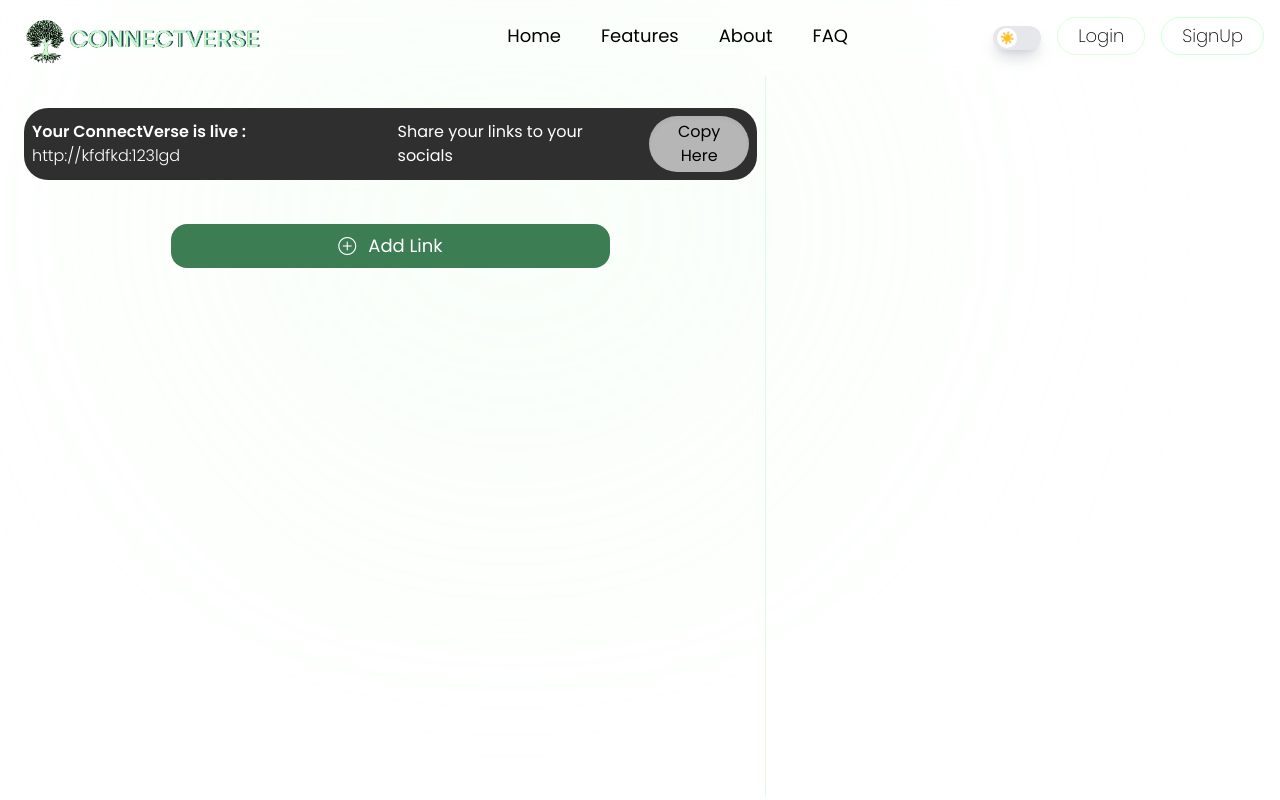
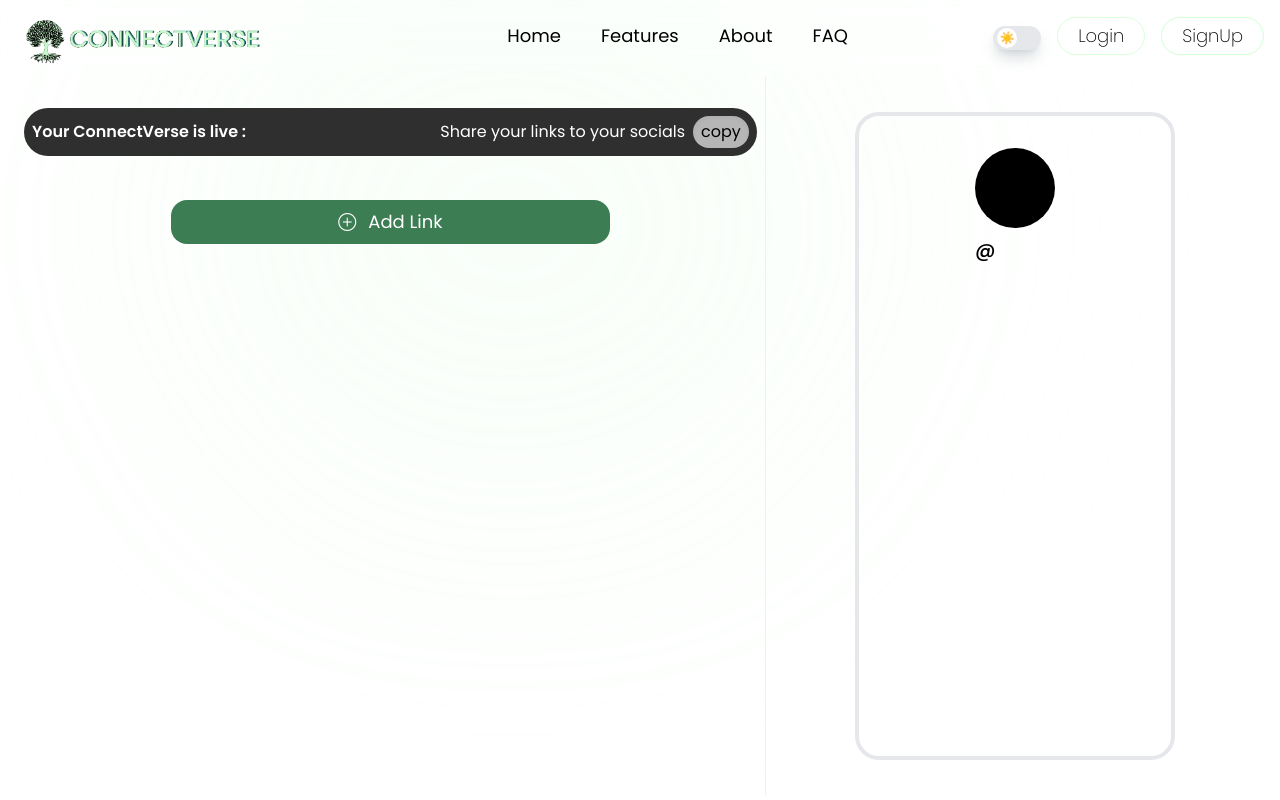
Before and after one commit to Sairam-04/Linktre, a React (Vite) app in the folder linktree-frontend/: page /all-links in a window 1280 px wide. Built offline with nearby package versions, Linux system fonts and the light colour scheme.

Commit message:
Add: MobileView UI and UsersPage

```diff
--- a/linktree-frontend/src/App.jsx
+++ b/linktree-frontend/src/App.jsx
@@ -13,6 +13,7 @@
 import { getUser } from "./utils/localStorage";
 import { useDispatch, useSelector } from "react-redux";
 import { fetchUser } from "./features/user/slice";
+import UserTreePage from "./components/treepage/UserTreePage";
 
 function App() {
   const [isLoggedIn, setIsLoggedIn] = useState(false); // Adjust default value
@@ -56,6 +57,7 @@
           <Route path="/register/signup" element={<RegisterPage />}></Route>
           <Route path="/register/login" element={<LoginPage />}></Route>
         </Route>
+        <Route path="/socials/:username" element={<UserTreePage />}></Route>
 
         <Route path="/landing" element={<Landing />}></Route>
       </Routes>
--- a/linktree-frontend/src/components/landing/LinksPage.jsx
+++ b/linktree-frontend/src/components/landing/LinksPage.jsx
@@ -2,26 +2,65 @@
 import { getUser } from "../../utils/localStorage";
 import AllLinksComponent from "./AllLinksComponent";
 import CreateLink from "./CreateLink";
+import MobileView from "./MobileView";
+import { useSelector } from "react-redux";
+import { Link } from "react-router-dom";
 
 const LinksPage = () => {
   const [addLinkClick, setAddLinkClick] = useState(false);
-  const onCreateLinkClick = () =>{
+  const [copySuccess, setCopySuccess] = useState(false);
+  const [copyUrl, setCopyUrl] = useState("");
+  const userData = useSelector((state) => state.users.fetchUserData.data);
+  const userStatus = useSelector((state) => state.users.fetchUserData.status);
+  const onCreateLinkClick = () => {
     setAddLinkClick(!addLinkClick);
+  };
+  useEffect(() => {
+    if (userData && userData?.username) {
+      setCopyUrl(
+        `${window.location.protocol}//${window.location.hostname}:${window.location.port}/socials/${userData?.username}`   );
     }
+  }, [userData]);
+  const copyText = async () => {
+    try {
+      await navigator.clipboard.writeText(copyUrl);
+      setCopySuccess(true);
+      setTimeout(() => {
+        setCopySuccess(false);
+      }, 2000);
+    } catch (err) {
+      setCopySuccess(false);
+    }
+  };
+
   return (
     <>
-      <div className={`w-full relative h-[91vh] flex px-4 py-1 ${addLinkClick ? "blur-sm" : ""}`}>
-      <div className="w-3/5 h-full overflow-y-auto py-3 px-2 flex flex-col items-center pt-8 gap-8">
+      <div
+        className={`sm:w-full relative h-[91vh] flex px-4 py-1 ${
+          addLinkClick ? "blur-sm" : ""
+        }`}
+      >
+        <div className="sm:w-3/5 w-full h-full overflow-y-auto py-3 px-2 flex flex-col items-center pt-8 gap-8">
           <div className="w-full bg-[#2e2f2e] text-white flex justify-between items-center text-md p-2 mb-3 rounded-3xl">
             <span className="font-semibold">
               Your ConnectVerse is live :
-            <span className="font-light"> http://kfdfkd:123lgd</span>
+              <a
+                href={copyUrl ? copyUrl : ""}
+                target="_blank"
+                rel="noopener noreferrer"
+                className="font-light text-blue-500 underline ml-2"
+              >
+                {copyUrl && copyUrl}
+              </a>
             </span>
             <span className="flex gap-2 items-center">
               Share your links to your socials
-            <button className="bg-[#b6b6b6] cursor-copy text-black px-2 py-1 text-md rounded-full shadow-inner">
+              <button
+                className="bg-[#b6b6b6] cursor-copy text-black px-2 py-1 text-md rounded-full shadow-inner"
+                onClick={() => copyText()}
+              >
                 {" "}
-              Copy Here
+                {copySuccess ? "copied" : "copy"}
               </button>
             </span>
           </div>
@@ -37,15 +76,12 @@
           </button>
           <AllLinksComponent />
         </div>
-      <div className="w-2/5 h-full border-l-[1px] border-green-100"></div>
+        <div className="sm:flex hidden w-2/5 h-full border-l-[1px] border-green-100 px-5 flex-col justify-center items-center">
+          <MobileView />
         </div>
-    {
-        addLinkClick && (
-          <CreateLink onCreateLinkClick={onCreateLinkClick} />
-        )
-      }
+      </div>
+      {addLinkClick && <CreateLink onCreateLinkClick={onCreateLinkClick} />}
     </>
-
   );
 };
 
--- /dev/null
+++ b/linktree-frontend/src/components/landing/MobileView.jsx
@@ -0,0 +1,39 @@
+import React, { useEffect } from "react";
+import { useDispatch, useSelector } from "react-redux";
+
+const MobileView = () => {
+  const dispatch = useDispatch();
+  const allLinksData = useSelector((state) => state.links.links.data);
+  const linkStatus = useSelector((state) => state.links.links.status);
+  const err = useSelector((state) => state.links.links.error);
+  const userData = useSelector((state) => state.users.fetchUserData.data);
+  const userStatus = useSelector((state) => state.users.fetchUserData.status);
+  console.log(window.location.port, window.location.hostname, window.location.protocol)
+  return (
+    <div className="border-4 h-[90%] dark:bg-gradient-to-b from-black via-stone-800 to-gray-900 w-[70%] rounded-3xl py-8 flex flex-col gap-5 items-center">
+      <div className="userdetails flex flex-col gap-2">
+        <div className="w-[80px] h-[80px] rounded-full dark:bg-white dark:text-black bg-black text-white flex justify-center items-center text-3xl">
+          {userStatus === "idle" ? userData?.username[0] : ""}
+        </div>
+        <div className="text-xl font-medium">
+          @{userStatus === "idle" ? userData?.username : ""}
+        </div>
+      </div>
+      <div className="flex flex-col w-[90%] justify-center gap-5 overflow-auto">
+        {linkStatus === "idle" ? (
+          allLinksData.map((ele, ind) => (
+            <a className="mobileview__box" href={ele.linkUrl} target="_blank">
+              <div></div>
+              <div className="">{ele.linkTitle}</div>
+              <div className="mobileview__box__icon">
+                <i className="bi bi-three-dots"></i>
+              </div>
+            </a>
+          ))
+        ) : null}
+      </div>
+    </div>
+  );
+};
+
+export default MobileView;
--- /dev/null
+++ b/linktree-frontend/src/components/treepage/UserTreePage.jsx
@@ -0,0 +1,41 @@
+import React, { useEffect } from "react";
+import { useDispatch, useSelector } from "react-redux";
+import { useParams } from "react-router-dom";
+import { getAllLinks } from "../../features/links/slice";
+
+const UserTreePage = () => {
+  const { username } = useParams();
+  console.log(username);
+  const dispatch = useDispatch();
+  const allLinksData = useSelector((state) => state.links.links.data);
+  const status = useSelector((state) => state.links.links.status);
+  const err = useSelector((state) => state.links.links.error);
+  useEffect(() => {
+    dispatch(getAllLinks({ username: username }));
+  }, [dispatch]);
+  return (
+    <div className="h-screen w-full bg-gradient-to-b text-white from-black via-stone-800 to-gray-900 py-8 flex flex-col gap-5 items-center">
+      <div className="userdetails flex flex-col gap-2">
+        <div className="w-[80px] h-[80px] rounded-full bg-white text-black flex justify-center items-center text-3xl">
+          {username[0]}
+        </div>
+        <div className="text-xl font-medium">@{username}</div>
+      </div>
+      <div className="flex flex-col w-[90%] justify-center gap-5 overflow-auto items-center">
+        {status === "idle"
+          ? allLinksData.map((ele, ind) => (
+              <a className="mobileview__box__user" href={ele.linkUrl} target="_blank">
+                <div></div>
+                <div className="text-white">{ele.linkTitle}</div>
+                <div className="mobileview__box__icon__user">
+                  <i className="bi bi-three-dots"></i>
+                </div>
+              </a>
+            ))
+          : null}
+      </div>
+    </div>
+  );
+};
+
+export default UserTreePage;
--- a/linktree-frontend/src/index.css
+++ b/linktree-frontend/src/index.css
@@ -8,6 +8,20 @@
 
 .input-field{
   @apply bg-gray-600 border text-base text-white border-gray-300 rounded-lg focus:ring-gray-600 focus:border-gray-600 block w-full p-2.5 placeholder:text-gray-200 placeholder:font-light;
+}
+
+.mobileview__box{
+  @apply flex justify-between py-2 w-full px-1 dark:bg-[#2e2f2e] rounded-lg items-center;
+}
+.mobileview__box__icon{
+  @apply rounded-full hover:bg-[#ffffff1a] hover:opacity-100 flex items-center py-1 px-2 cursor-pointer;
+}
+
+.mobileview__box__user{
+  @apply flex justify-between py-4 text-xl w-[50%] px-1 bg-[#2e2f2e] rounded-lg items-center;
+}
+.mobileview__box__icon__user{
+  @apply rounded-full hover:bg-[#ffffff1a] hover:opacity-100 flex items-center py-1 px-2 cursor-pointer;
 }
 
 ::-webkit-scrollbar {
```
Lines whose indentation alone changed are shown as unchanged.
